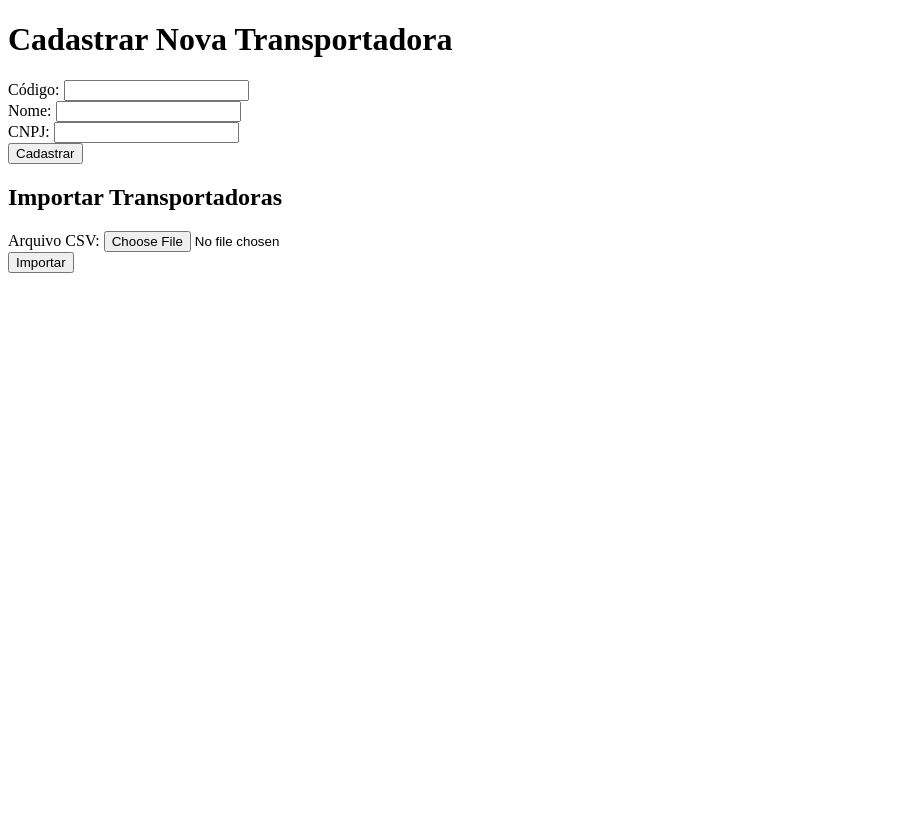
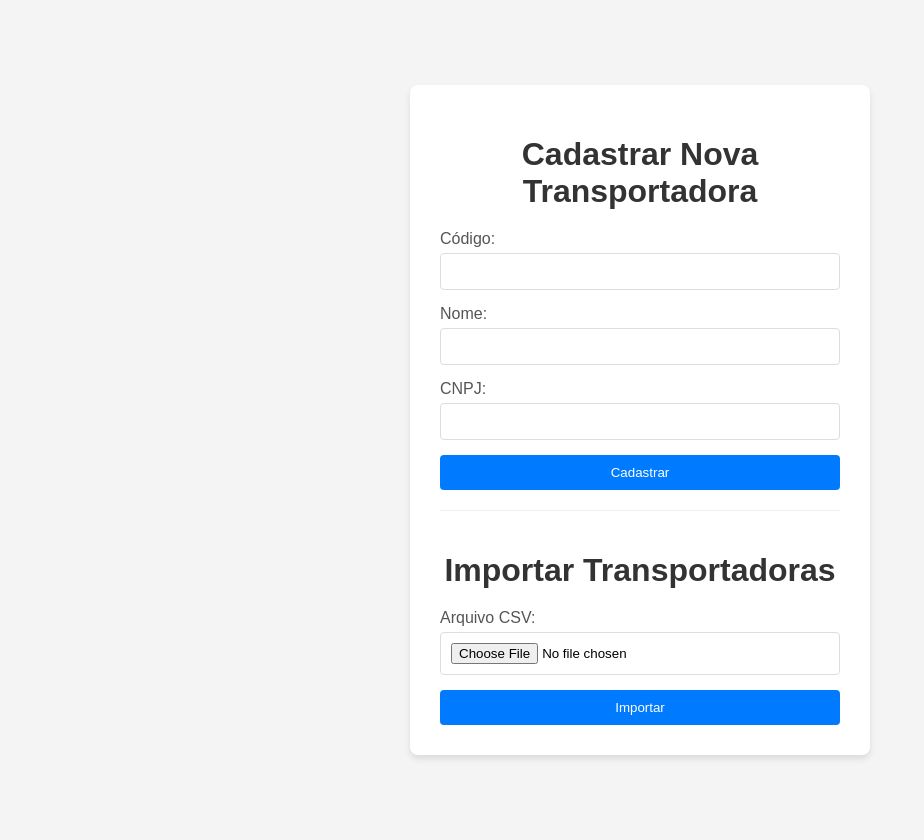
Before and after one commit to willtec/LancamentoFatura, a PHP site: page /LancamentoFatura/views/transportadoras/cadastrar.php in a window 1280 px wide. Shown: the whole page, without its empty margins (0-924 px from the left). Before the commit the page ends 273 px from the top, so only its background shows below. Run offline with PHP 8.4, Linux system fonts and the light colour scheme.

Commit message:
atualizações

```diff
--- a/config/auth.php
+++ b/config/auth.php
@@ -1,10 +1,8 @@
 <?php
-session_start();
-
 // Inclua as configurações globais
 require_once __DIR__ . '/constants.php';
 
-// Redirecionar para login se o usuário não estiver autenticado
+// Verificar se o usuário está autenticado
 if (!isset($_SESSION['usuario']) && !in_array(basename($_SERVER['PHP_SELF']), ['login.php', 'logout.php'])) {
     header('Location: ' . BASE_URL . '/login');
     exit();
--- a/routes/web.php
+++ b/routes/web.php
@@ -3,12 +3,13 @@
 require_once '../config/db.php';
 require_once '../config/auth.php';
 require_once '../config/helpers.php';
+require_once '../config/constants.php'; // Inclua a constante BASE_URL
 
-// Verificar a URL solicitada
+// Capturar a URL solicitada e remover qualquer parâmetro GET
 $request = $_SERVER['REQUEST_URI'];
 $request = strtok($request, '?'); // Ignorar parâmetros GET
 
-// Roteamento básico
+// Roteamento baseado na URL
 switch ($request) {
     case '/':
     case '/dashboard':
--- a/views/transportadoras/cadastrar.php
+++ b/views/transportadoras/cadastrar.php
@@ -3,28 +3,88 @@
 <head>
     <meta charset="UTF-8">
     <title>Cadastrar Transportadora</title>
+    <style>
+        body {
+            font-family: Arial, sans-serif;
+            background-color: #f4f4f4;
+            display: flex;
+            justify-content: center;
+            align-items: center;
+            height: 100vh;
+            margin: 0;
+            padding: 20px;
+        }
+        .container {
+            background-color: white;
+            border-radius: 8px;
+            box-shadow: 0 4px 6px rgba(0,0,0,0.1);
+            padding: 30px;
+            width: 100%;
+            max-width: 400px;
+        }
+        h1 {
+            text-align: center;
+            color: #333;
+            margin-bottom: 20px;
+        }
+        form {
+            display: flex;
+            flex-direction: column;
+        }
+        label {
+            margin-bottom: 5px;
+            color: #555;
+        }
+        input {
+            margin-bottom: 15px;
+            padding: 10px;
+            border: 1px solid #ddd;
+            border-radius: 4px;
+        }
+        button {
+            padding: 10px;
+            background-color: #007bff;
+            color: white;
+            border: none;
+            border-radius: 4px;
+            cursor: pointer;
+            transition: background-color 0.3s ease;
+        }
+        button:hover {
+            background-color: #0056b3;
+        }
+        .import-section {
+            margin-top: 20px;
+            padding-top: 20px;
+            border-top: 1px solid #eee;
+        }
+    </style>
 </head>
 <body>
+    <div class="container">
         <h1>Cadastrar Nova Transportadora</h1>
         <form method="POST" action="/transportadoras">
             <label for="codigo">Código:</label>
             <input type="text" name="codigo" id="codigo" required>
-        <br>
+
             <label for="nome">Nome:</label>
             <input type="text" name="nome" id="nome" required>
-        <br>
+
             <label for="cnpj">CNPJ:</label>
             <input type="text" name="cnpj" id="cnpj" required>
-        <br>
+
             <button type="submit">Cadastrar</button>
         </form>
 
-    <h2>Importar Transportadoras</h2>
+        <div class="import-section">
+            <h1>Importar Transportadoras</h1>
             <form method="POST" enctype="multipart/form-data" action="/transportadoras">
                 <label for="csv_import">Arquivo CSV:</label>
                 <input type="file" name="csv_import" id="csv_import" accept=".csv" required>
-        <br>
+
                 <button type="submit">Importar</button>
             </form>
+        </div>
+    </div>
 </body>
 </html>
```
Also changed, not shown: index.php (+19 -17 lines), views/login.php (+94 -13 lines), public/access.htaccess (added). Lines whose indentation alone changed are shown as unchanged.
